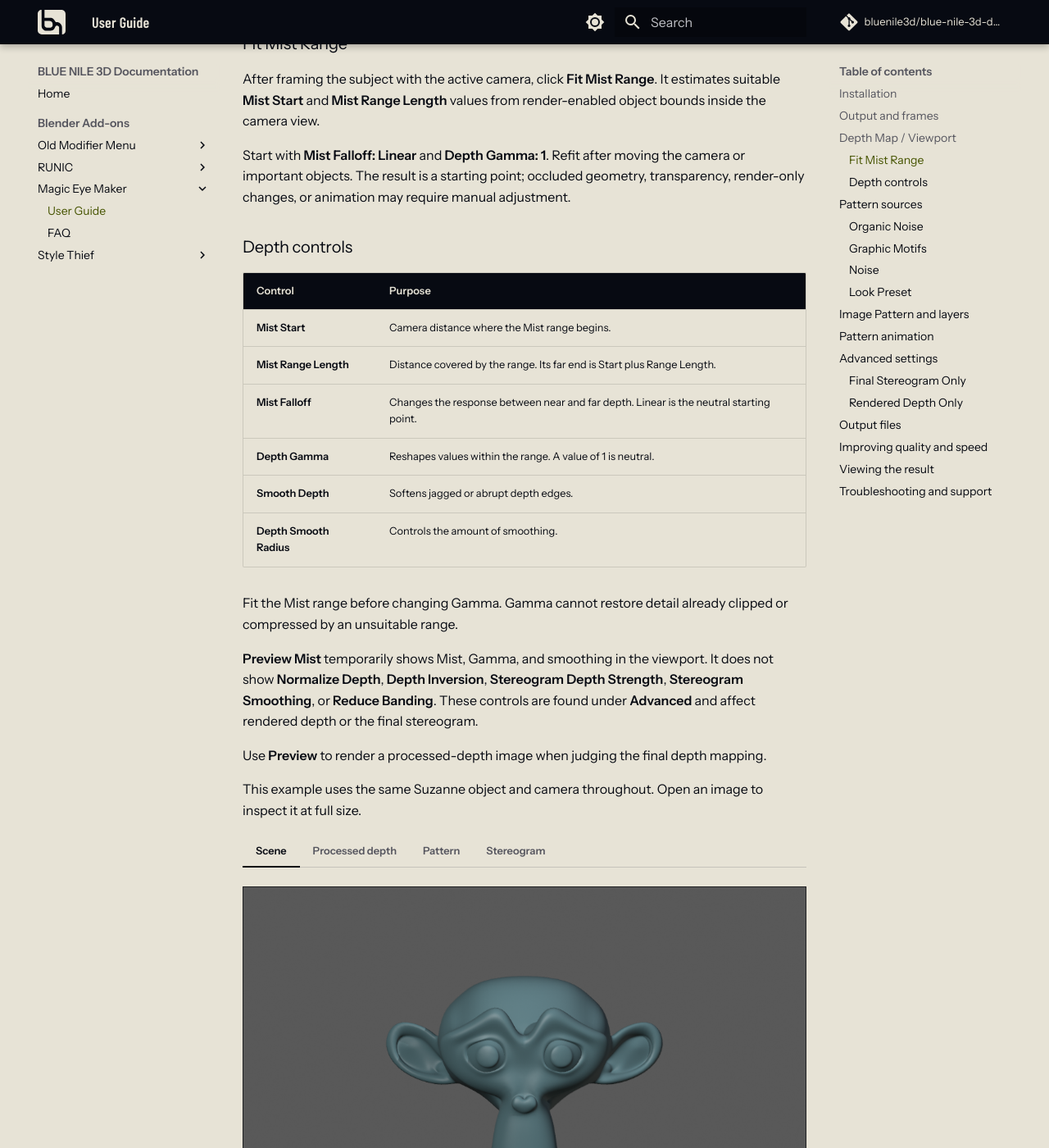
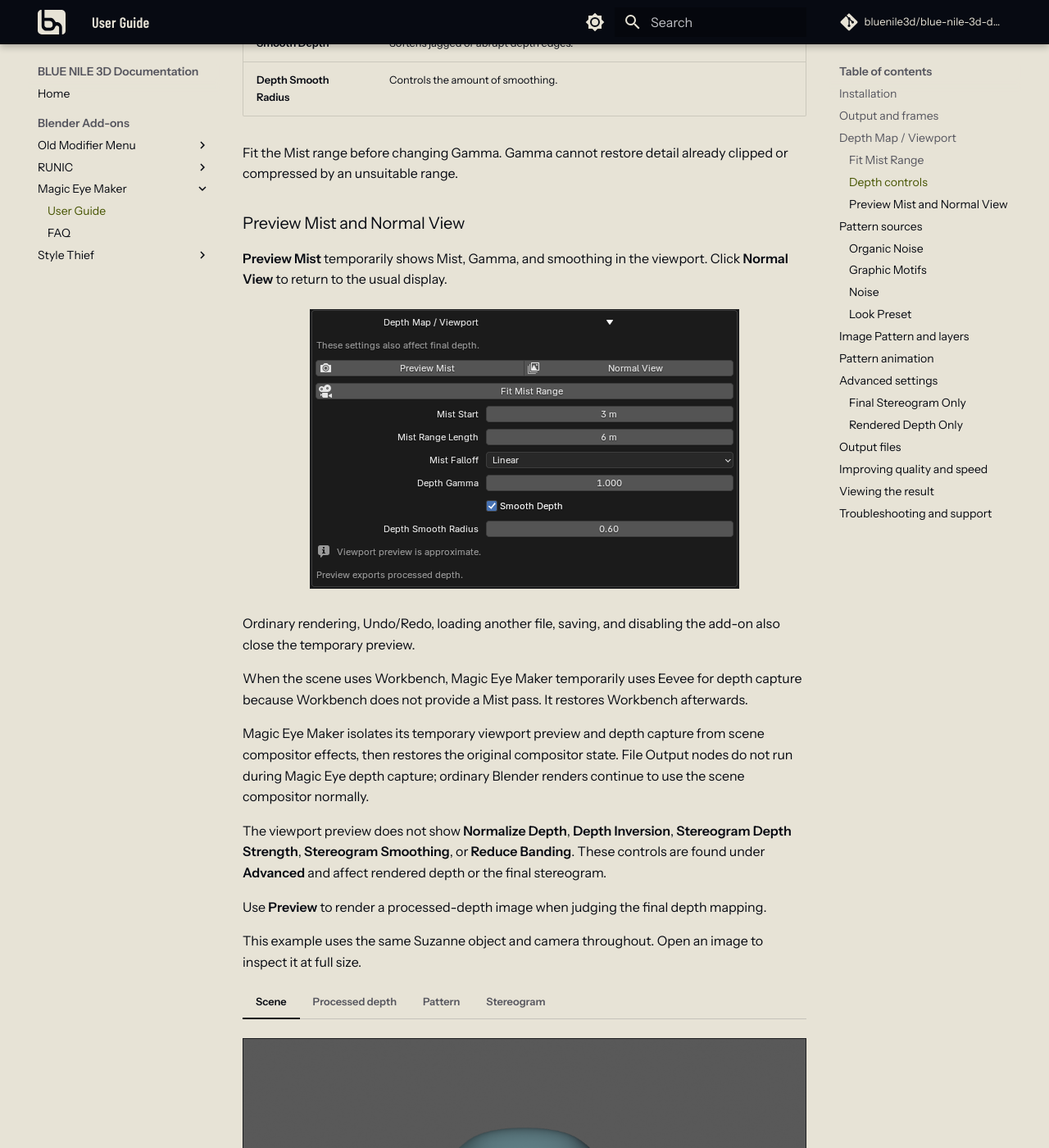
Before and after one commit to bluenile3d/blue-nile-3d-docs, an MkDocs documentation site: the page built from docs/magic-eye-maker/user-guide.md, in a window 1280 px wide and 1400 px high, scrolled down 1992 px. Shown: the whole window at 82% size. Built offline with MkDocs 1.6.1 and Material for MkDocs 9.7.7, drawn with Linux system fonts in a browser that asks for light colours; comment, search, counter and statistics services are not loaded; some of the changed text lies outside the part shown.

Commit message:
Update Magic Eye Maker documentation

```diff
--- a/docs/magic-eye-maker/user-guide.md
+++ b/docs/magic-eye-maker/user-guide.md
@@ -12,11 +12,13 @@ Magic Eye Maker uses the active camera and scene geometry as depth for an autost
 
 The panel is in **3D Viewport → Sidebar → Magic Eye**. Installation may take longer than a smaller add-on because the required components are included in the package.
 
-[![Magic Eye Maker panel with Preview, Generate, output, and depth controls](../assets/images/magic-eye-maker/output-depth-controls.png){ .docs-shot .docs-shot--compact loading=lazy width=486 height=743 }](../assets/images/magic-eye-maker/output-depth-controls.png)
+[![Preview and Generate buttons with the Ready status](../assets/images/magic-eye-maker/preview-generate.png){ .docs-shot .docs-shot--compact loading=lazy width=522 height=59 }](../assets/images/magic-eye-maker/preview-generate.png)
 
 ## Output and frames
 
 Choose a dedicated **Output Folder** for each project. A later run will overwrite existing files with the same name.
+
+Use an absolute Output Folder path. Blender's `//` relative-path prefix is not supported.
 
 **Remove Temp Files** removes the internal `_TempDepth` folder after a run. **Open Folder When Finished** opens the output folder after a successful preview or completed generation run.
 
@@ -28,7 +30,7 @@ For animation depth:
 - **Static Depth** renders depth once and reuses it. Use it when only the visible pattern changes.
 - **Static Depth Frame** selects the source frame. `-1` uses the first output frame.
 
-Set resolution and final image format in Blender's **Output Properties**. Animation output is an image sequence. PNG, TIFF, Targa, BMP, and lossless WebP are supported for final stereograms; other selections use PNG.
+Set resolution and final image format in Blender's **Output Properties**. Animation output is an image sequence. PNG, TIFF, Targa, BMP, and lossless WebP are supported for final stereograms. Other selections use PNG because lossy compression can damage the repeating pixels needed by the stereogram.
 
 ## Depth Map / Viewport
 
@@ -37,6 +39,8 @@ Set resolution and final image format in Blender's **Output Properties**. Animat
 After framing the subject with the active camera, click **Fit Mist Range**. It estimates suitable **Mist Start** and **Mist Range Length** values from render-enabled object bounds inside the camera view.
 
 Start with **Mist Falloff: Linear** and **Depth Gamma: 1**. Refit after moving the camera or important objects. The result is a starting point; occluded geometry, transparency, render-only changes, or animation may require manual adjustment.
+
+Fit Mist Range uses the current frame and does not automatically fit every frame in an animation.
 
 ### Depth controls
 
@@ -51,7 +55,19 @@ Start with **Mist Falloff: Linear** and **Depth Gamma: 1**. Refit after moving t
 
 Fit the Mist range before changing Gamma. Gamma cannot restore detail already clipped or compressed by an unsuitable range.
 
-**Preview Mist** temporarily shows Mist, Gamma, and smoothing in the viewport. It does not show **Normalize Depth**, **Depth Inversion**, **Stereogram Depth Strength**, **Stereogram Smoothing**, or **Reduce Banding**. These controls are found under **Advanced** and affect rendered depth or the final stereogram.
+### Preview Mist and Normal View
+
+**Preview Mist** temporarily shows Mist, Gamma, and smoothing in the viewport. Click **Normal View** to return to the usual display.
+
+[![Depth Map and Viewport controls with Preview Mist, Normal View, Fit Mist Range, falloff, gamma, and smoothing](../assets/images/magic-eye-maker/depth-controls.png){ .docs-shot .docs-shot--compact loading=lazy width=522 height=339 }](../assets/images/magic-eye-maker/depth-controls.png)
+
+Ordinary rendering, Undo/Redo, loading another file, saving, and disabling the add-on also close the temporary preview.
+
+When the scene uses Workbench, Magic Eye Maker temporarily uses Eevee for depth capture because Workbench does not provide a Mist pass. It restores Workbench afterwards.
+
+Magic Eye Maker isolates its temporary viewport preview and depth capture from scene compositor effects, then restores the original compositor state. File Output nodes do not run during Magic Eye depth capture; ordinary Blender renders continue to use the scene compositor normally.
+
+The viewport preview does not show **Normalize Depth**, **Depth Inversion**, **Stereogram Depth Strength**, **Stereogram Smoothing**, or **Reduce Banding**. These controls are found under **Advanced** and affect rendered depth or the final stereogram.
 
 Use **Preview** to render a processed-depth image when judging the final depth mapping.
 
@@ -142,6 +158,8 @@ For dependable playback, use a numbered image sequence with no missing frames. *
 
 ## Pattern animation
 
+[![Output frame range and Pattern Animation controls with Loop Output Range enabled](../assets/images/magic-eye-maker/output-loop-controls.png){ .docs-shot .docs-shot--compact loading=lazy width=522 height=633 }](../assets/images/magic-eye-maker/output-loop-controls.png)
+
 | Mode | Behavior |
 | --- | --- |
 | **Static** | Keeps the pattern placement fixed. |
@@ -158,7 +176,7 @@ Loop Output Range affects pattern movement only. Animated geometry, camera movem
 
 ## Advanced settings
 
-[![Advanced controls grouped into final stereogram, rendered depth, and processing settings](../assets/images/magic-eye-maker/advanced-controls.png){ .docs-shot .docs-shot--compact loading=lazy width=468 height=443 }](../assets/images/magic-eye-maker/advanced-controls.png)
+[![Advanced controls for final stereogram, rendered depth, processing, and depth preview](../assets/images/magic-eye-maker/advanced-controls.png){ .docs-shot .docs-shot--compact loading=lazy width=522 height=473 }](../assets/images/magic-eye-maker/advanced-controls.png)
 
 ### Final Stereogram Only
 
```
Also changed, not shown: docs/magic-eye-maker/faq.md (+18 -0 lines), docs/assets/images/magic-eye-maker/advanced-controls.png, docs/assets/images/magic-eye-maker/depth-controls.png (added), docs/assets/images/magic-eye-maker/output-loop-controls.png (added), docs/assets/images/magic-eye-maker/preview-generate.png (added).
